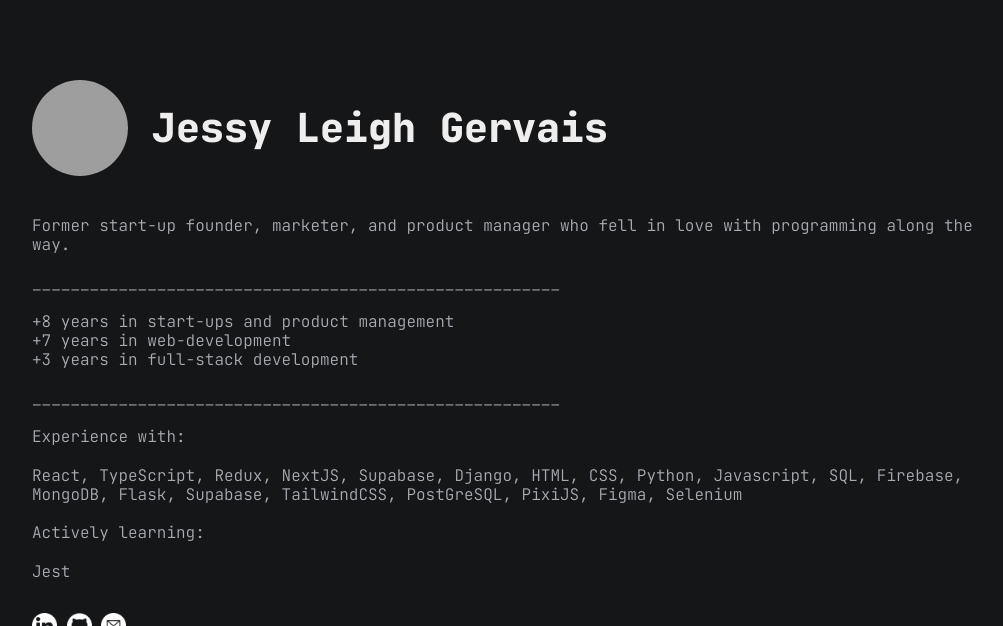
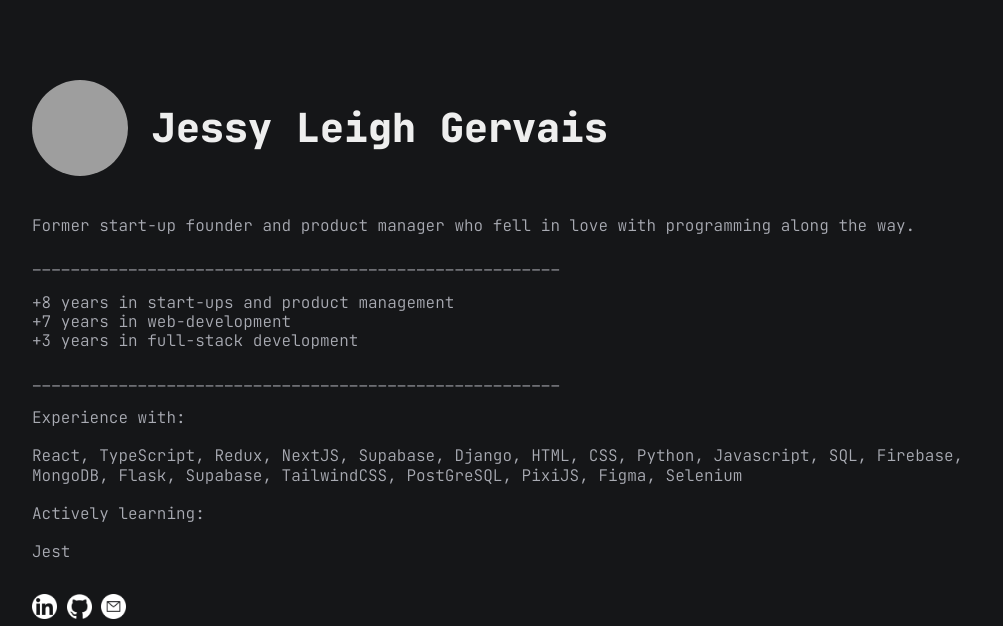
Before and after one commit to tullyganbif/portfolio, a Jekyll site: the page built from docs/index.md, in a window 1280 px wide and 900 px high, cut to the strip 0-626 px from the top of the window. Shown: the whole strip, without its empty margins (128-1131 px from the left). Built offline with Jekyll 4.4.1, drawn with Linux system fonts in a browser that asks for light colours; grey boxes are pictures that could not be loaded.

Commit message:
fixed bio

```diff
--- a/docs/_data/author.yml
+++ b/docs/_data/author.yml
@@ -2,7 +2,7 @@ name: Jessy Leigh Gervais
 dp: https://scontent-lga3-2.xx.fbcdn.net/v/t31.18172-8/14481757_10154504020507154_5145683359580108567_o.jpg?_nc_cat=109&ccb=1-7&_nc_sid=09cbfe&_nc_ohc=r1hYWxQMZLQAX-KLOYi&_nc_ht=scontent-lga3-2.xx&oh=00_AfCYJ0poumWMSW7SDhgUKQSPyy0LI5dB3bJPW8_0xLbauQ&oe=64C4F011
 description: "
   <p>
-    Former start-up founder, marketer, and product manager who fell in love with programming along the way.
+    Former start-up founder and product manager who fell in love with programming along the way.
   </p>
   <br/>
     <p>
```
